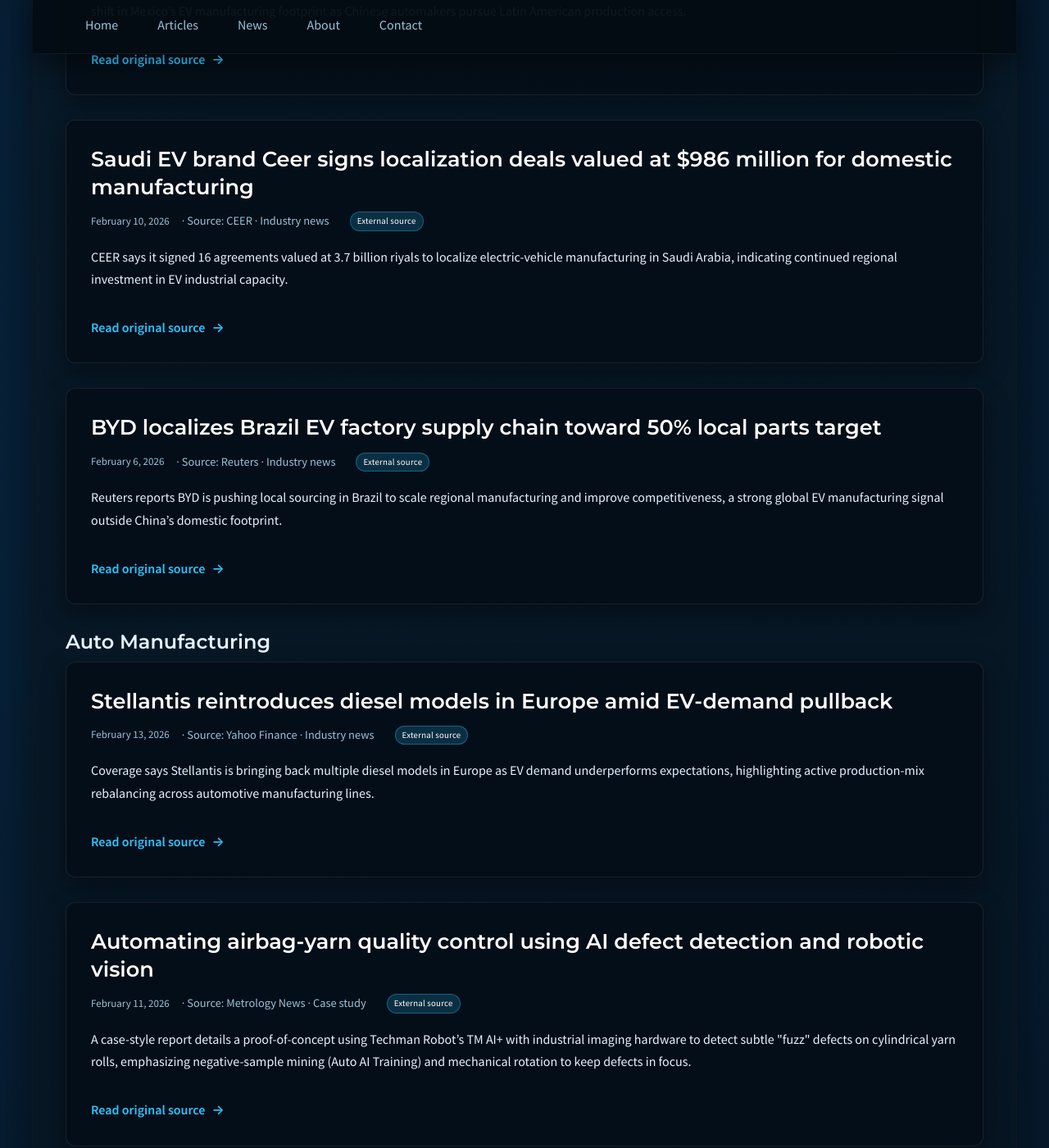
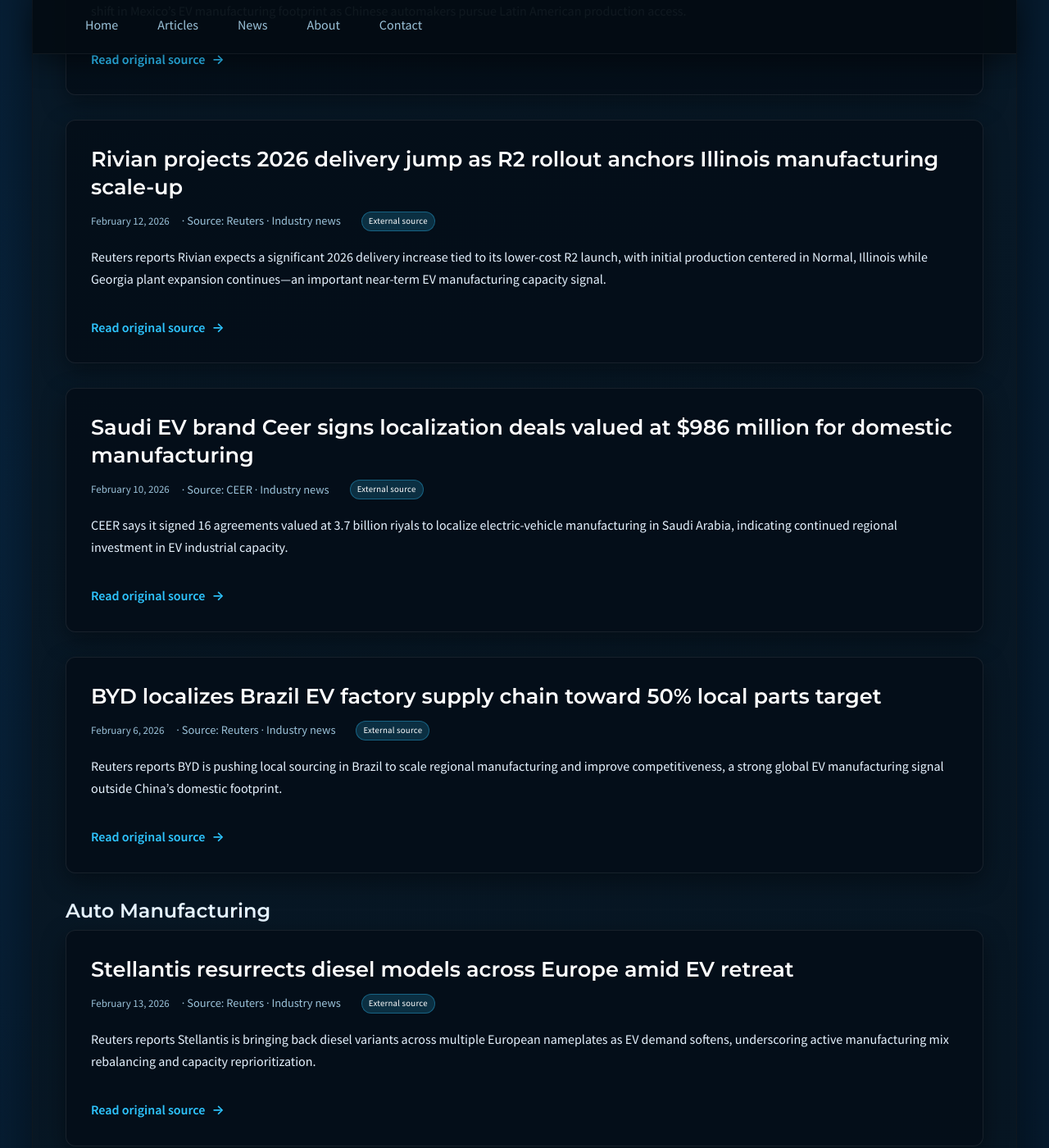
Before and after one commit to JohnForeman/MetrologyCentral, a Jekyll site: the page built from news.md, in a window 1280 px wide and 1400 px high, scrolled down 1183 px. Shown: the whole window at 82% size. Built offline with Jekyll 4.4.1, drawn with Linux system fonts in a browser that asks for light colours; some of the changed text lies outside the part shown.

Commit message:
Overnight news sweep: add Reuters/ZEISS updates and remove superseded PC-DMIS preview

```diff
--- a/_data/news.yml
+++ b/_data/news.yml
@@ -1,3 +1,27 @@
+- date: 2026-02-12
+  title: Rivian projects 2026 delivery jump as R2 rollout anchors Illinois manufacturing scale-up
+  source: Reuters
+  sector: ev_manufacturing
+  kind: industry_news
+  summary: Reuters reports Rivian expects a significant 2026 delivery increase tied to its lower-cost R2 launch, with initial production centered in Normal, Illinois while Georgia plant expansion continues—an important near-term EV manufacturing capacity signal.
+  url: https://www.reuters.com/business/autos-transportation/rivian-sees-2026-delivery-jump-driven-by-rollout-smaller-more-affordable-r2-suvs-2026-02-12/
+
+- date: 2026-02-11
+  title: Northrop Grumman and Niewiadow target 180,000+ artillery shells per year in Poland
+  source: Reuters
+  sector: aerospace_defense_manufacturing
+  kind: industry_news
+  summary: Reuters reports Northrop Grumman and Polish manufacturer Niewiadow are targeting annual output above 180,000 artillery rounds, signaling continued defense-manufacturing localization and scale-up in Europe.
+  url: https://www.reuters.com/business/aerospace-defense/northrop-grumman-polish-arms-maker-aim-produce-more-than-180000-artillery-shells-2026-02-11/
+
+- date: 2025-11-20
+  title: ZEISS announces INSPECT 2026 software release with expanded GD&T and X-ray workflow automation
+  source: ZEISS Industrial Quality Solutions
+  sector: quality_software
+  kind: vendor_release
+  summary: ZEISS announced its 2026 INSPECT release with upgraded GD&T support, faster scripting, and new X-ray workflow features (including multipart separation and broader METROTOM support), extending the software stack for high-throughput inspection teams.
+  url: https://www.zeiss.com/metrology/en/about-us/newsroom/2025/software-release.html
+
 - date: 2026-02-12
   title: BYD, Geely, and VinFast shortlisted for Nissan-Mercedes Mexico plant acquisition
   source: Reuters
@@ -63,20 +87,20 @@
   url: https://finance.yahoo.com/news/global-ev-sales-hampered-china-000308427.html
 
 - date: 2026-02-13
-  title: Stellantis reintroduces diesel models in Europe amid EV-demand pullback
-  source: Yahoo Finance
+  title: Stellantis resurrects diesel models across Europe amid EV retreat
+  source: Reuters
   sector: auto_manufacturing
   kind: industry_news
-  summary: Coverage says Stellantis is bringing back multiple diesel models in Europe as EV demand underperforms expectations, highlighting active production-mix rebalancing across automotive manufacturing lines.
-  url: https://uk.finance.yahoo.com/news/exclusive-stellantis-resurrects-diesel-cars-131155385.html
+  summary: Reuters reports Stellantis is bringing back diesel variants across multiple European nameplates as EV demand softens, underscoring active manufacturing mix rebalancing and capacity reprioritization.
+  url: https://www.reuters.com/business/autos-transportation/stellantis-resurrects-diesel-cars-across-europe-amid-ev-retreat-2026-02-13/
 
 - date: 2026-02-13
-  title: Safran to open Moroccan landing-gear plant to support Airbus A320 supply
-  source: The National
+  title: Safran to open landing-gear plant in Morocco to supply Airbus A320 programs
+  source: Reuters
   sector: aerospace_defense_manufacturing
   kind: industry_news
-  summary: The report says Safran signed a deal to open a new plant near Casablanca focused on Airbus A320 landing-gear equipment, adding aerospace manufacturing capacity in a key supplier region.
-  url: https://www.thenationalnews.com/business/aviation/2026/02/14/frances-safran-to-open-332m-aircraft-landing-gear-plant-in-morocco/
+  summary: Reuters reports Safran Landing Systems signed a deal with Morocco to build a 280 million euro landing-gear facility near Casablanca to support Airbus A320 demand, adding capacity in a strategically growing aerospace supplier region.
+  url: https://www.reuters.com/business/aerospace-defense/safran-open-landing-gear-plant-morocco-2026-02-13/
 
 - date: 2026-02-09
   title: NIST outlines expanding need for reference materials in orbital research and production
@@ -158,14 +182,6 @@
   summary: A new Hexagon case study describes workflow consolidation around WORKNC, ESPRIT EDGE, and VISI to reduce CAD/CAM fragmentation and improve digital continuity between design and manufacturing. The report highlights practical effects on programming reliability, quotation speed, and shop-floor communication in a high-precision mouldmaking environment.
   url: https://blog.manufacturing.hexagon.com/advanced-manufacturing/cam-software/from-fragmented-workflows-to-unified-precision-in-mouldmaking/
 
-- date: 2026-01-30
-  title: PC-DMIS 2026.1 Technical Preview enrollment opened
-  source: Hexagon Nexus Community
-  sector: quality_software
-  kind: vendor_release
-  summary: Hexagon opened early sign-up for the PC-DMIS 2026.1 Technical Preview, signaling an upcoming pre-release cycle for validation and feedback before general availability. This is a useful early indicator for teams that want to regression-test routines before production rollout.
-  url: https://nexus.hexagon.com/community/public/pc-dmis/b/news-and-announcements/posts/pc-dmis-2026-1-technical-preview-coming-soon
-
 - date: 2026-01-27
   title: Boeing reports 737 MAX output at 42 per month while outlining higher-rate plans
   source: Reuters
```
